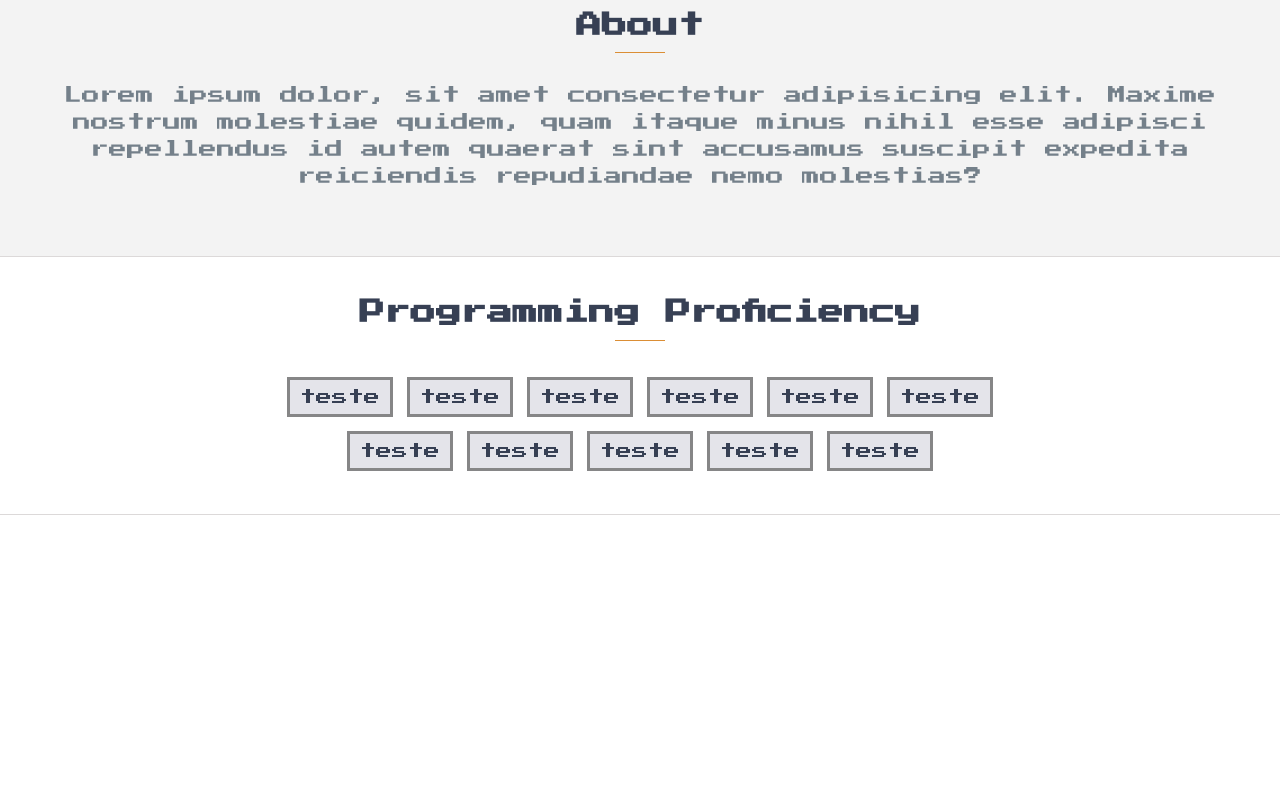
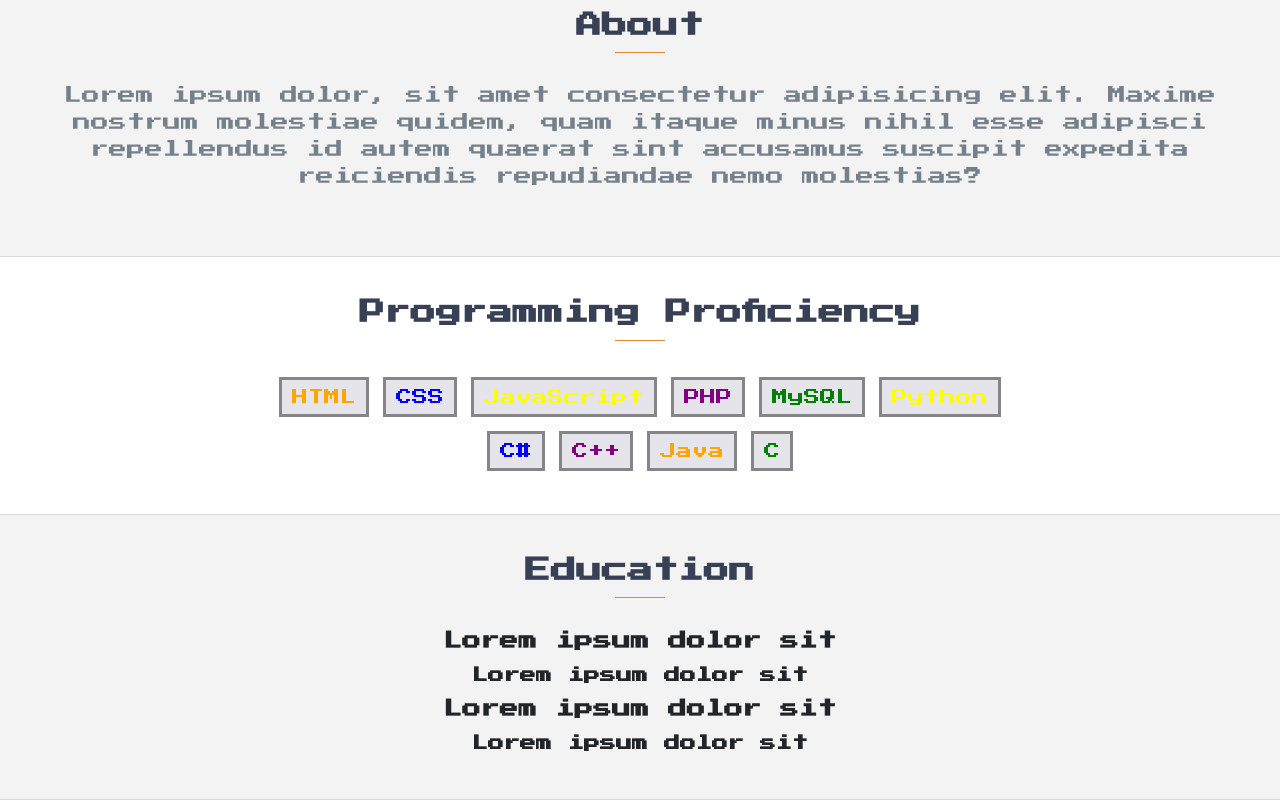
Before and after one commit to gab5987/protfolio-v2, a React (Create React App) app: page /content in a window 1280 px wide. Shown: the part 830-1630 px from the top of the page. Before the commit the page ends 1345 px from the top, so only its background shows below. Built offline with nearby package versions, Linux system fonts and the light colour scheme.

Commit message:
Feat: Optimized code

```diff
--- a/src/Content.scss
+++ b/src/Content.scss
@@ -70,3 +70,36 @@
 .diff-bg {
     background-color: #f3f3f3;
 }
+
+#education-timeline {
+    margin: 30px auto 0 auto;
+    position: relative;
+    max-width: 1000px;
+    }
+    #education-timeline div {
+    background: #fff;
+    padding: 10px;
+    margin-bottom: 10px;
+    border: 3px solid #c2c2c2
+    }
+    #education-timeline h3 {
+    font-size: 1.5em;
+    font-weight: 300;
+    color: #374054;
+    display: inline-block;
+    margin: 0;
+    }
+    #education-timeline h4 {
+    font-size: 1.2em;
+    font-weight: 300;
+    color: #7e8890;
+    margin: 0 0 15px 0;
+    }
+    .education-timeline p {
+    color: #74808a;
+    font-size: 0.9em;
+    margin: 0;
+    }
+    #education-timeline:before,#education-timeline:after {
+    content: none;
+    }
--- a/src/Content.tsx
+++ b/src/Content.tsx
@@ -2,6 +2,7 @@ import React from "react";
 import "./App.scss";
 import "./Content.scss";
 var background = require("./data/bg-img2.gif");
+const sharedData = require("./data/content.json");
 
 const styleHeader = {
     color: "white",
@@ -10,9 +11,13 @@ const styleHeader = {
     webkitTextStroke: ".3px black",
 }
 
+var skills: any = []
 export default class Content extends React.Component {
     constructor(props: never) {
         super(props);
+    }
+
+    componentDidMount(): void {
     }
 
     render() {
@@ -40,29 +45,37 @@ export default class Content extends React.Component {
                     </div>
                     <div className="skills">
                         <ul>
-                        <li>teste
-                        </li>
-                        <li>teste
-                        </li>
-                        <li>teste
-                        </li>
-                        <li>teste
-                        </li>
-                        <li>teste
-                        </li>
-                        <li>teste
-                        </li>
-                        <li>teste
-                        </li>
-                        <li>teste
-                        </li>
-                        <li>teste
-                        </li>
-                        <li>teste
-                        </li>
-                        <li>teste
-                        </li>
+                        {
+                            sharedData.skills.itens.map((item: any) => {
+                                return(
+                                    <li style={{ color: item.color }}>
+                                        { item.name }
+                                    </li>
+                                )
+                            })
+                        }
                         </ul>
+                    </div>
+                </section>
+
+                <section className="section diff-bg">
+                    <div className="title-text heading">
+                        <h1>Education</h1>
+                    </div>
+
+                    <div className="education-timeline">
+                    <div data-date="September 2010 – July 2015">
+                        <h3>Lorem ipsum dolor sit
+                        </h3>
+                        <h4>Lorem ipsum dolor sit
+                        </h4>
+                    </div>
+                    <div data-date="August 2015 – April 2017">
+                        <h3>Lorem ipsum dolor sit
+                        </h3>
+                        <h4>Lorem ipsum dolor sit
+                        </h4>
+                    </div>
                     </div>
                 </section>
             </>
--- /dev/null
+++ b/src/data/content.json
@@ -0,0 +1,21 @@
+{
+    "about": {
+        "title": "About",
+        "message": "Lorem ipsum dolor, sit amet consectetur adipisicing elit. Maxime nostrum molestiae quidem, quam itaque minus nihil esse adipisci repellendus id autem quaerat sint accusamus suscipit expedita reiciendis repudiandae nemo molestias?"
+    },
+    "skills": {
+        "title": "Programming Proeficiency",
+        "itens": [
+            {"name": "HTML", "color": "orange"},
+            {"name": "CSS", "color": "blue"},
+            {"name": "JavaScript", "color": "yellow"},
+            {"name": "PHP", "color": "purple"},
+            {"name": "MySQL", "color": "green"},
+            {"name": "Python", "color": "yellow"},
+            {"name": "C#", "color": "blue"},
+            {"name": "C++", "color": "purple"},
+            {"name": "Java", "color": "orange"},
+            {"name": "C", "color": "green"}
+        ]
+    }
+}
```
